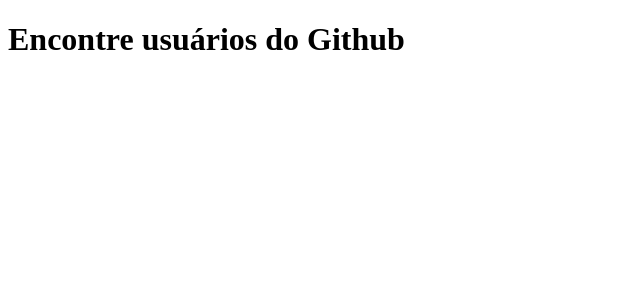
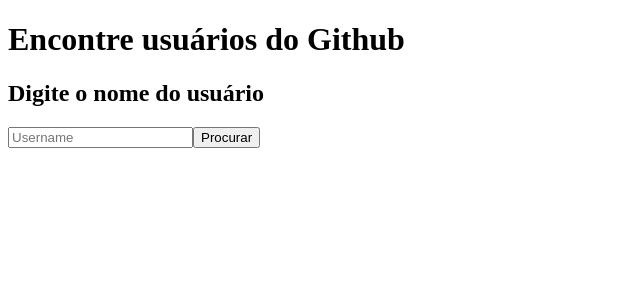
Before and after one commit to rodrigues14/buscar-usuario-github, a React (Vite) app: page / in a window 1280 px wide. Shown: the top 300 px of the page, without its empty margins (0-640 px from the left). Built offline with nearby package versions, Linux system fonts and the light colour scheme.

Commit message:
fetched api data

```diff
--- a/src/App.tsx
+++ b/src/App.tsx
@@ -1,6 +1,32 @@
+import { useEffect, useState } from "react"
+import Search from "./components/Search"
+import { IUser } from "./interfaces/user";
+
 function App() {
+  const [user, setUser] = useState<IUser | null>(null);
+
+  const fetchUser = async (userName: string) => {
+    const response = await fetch(`https://api.github.com/users/${userName}`)
+    const data = await response.json();
+    console.log(data);
+    const { avatar_url, login, location, followers, following } = data;
+    const userData: IUser = {
+      avatar_url,
+      login,
+      location,
+      followers,
+      following
+    }
+    setUser(userData)
+  }
+
+
   return (
-    <h1>Encontre usuários do Github</h1>
+    <>
+      <h1>Encontre usuários do Github</h1>
+      <Search fetchUser={fetchUser} />
+      <p>{user && user.login}</p>
+    </>
   )
 }
 
--- /dev/null
+++ b/src/components/Search/index.tsx
@@ -0,0 +1,26 @@
+import { useState } from "react"
+
+interface Props {
+  fetchUser: (userName: string) => Promise<void>
+}
+
+export default function Search({ fetchUser }: Props) {
+  const [userName, setUserName] = useState("");
+
+  return (
+    <div>
+      <h2>Digite o nome do usuário</h2>
+      <div>
+        <input
+          required
+          type="text"
+          placeholder="Username"
+          value={userName}
+          onChange={event => setUserName(event.target.value)}
+          onKeyDown={event => {if (event.key === "Enter") fetchUser(userName)}}
+        />
+        <button onClick={() => fetchUser(userName)}>Procurar</button>
+      </div>
+    </div>
+  )
+}
--- /dev/null
+++ b/src/interfaces/user.ts
@@ -0,0 +1,7 @@
+export interface IUser {
+  avatar_url: string;
+  login: string;
+  location: string;
+  followers: number;
+  following: number;
+}
```
